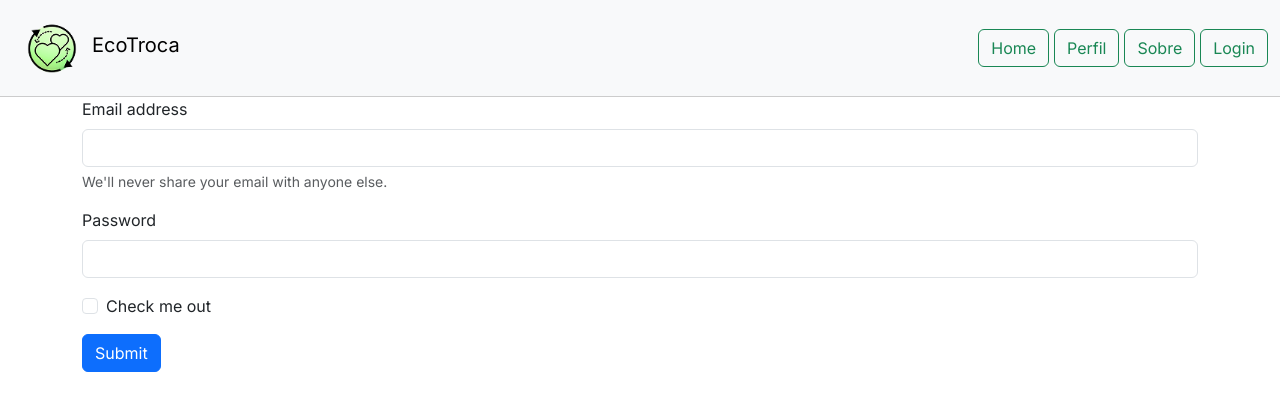
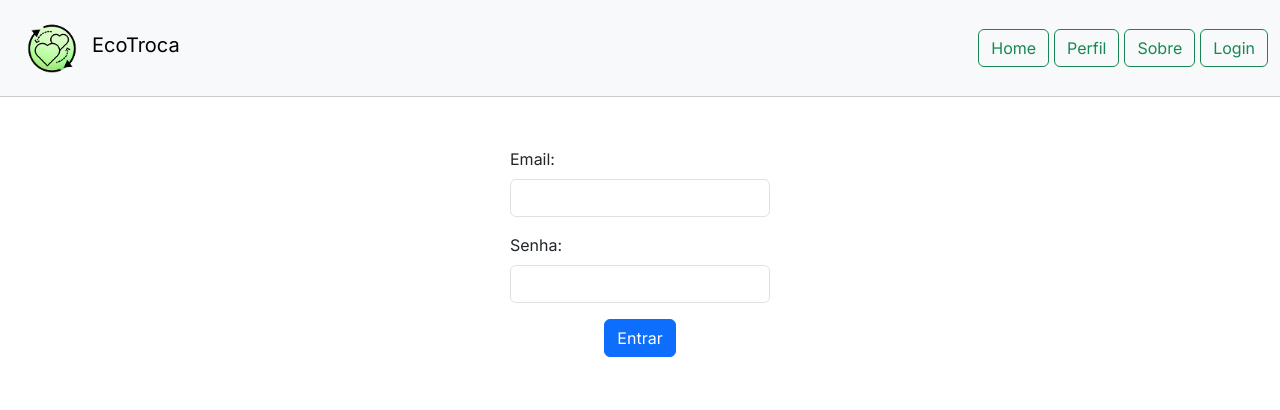
Before and after one commit to Rony2201/EcoTroca, a React (Vite) app: page /login in a window 1280 px wide. Shown: the top 410 px of the page. Built offline with nearby package versions, Linux system fonts and the light colour scheme.

Commit message:
adicionando funcionalidades do fomulario de login

```diff
--- a/package.json
+++ b/package.json
@@ -13,6 +13,7 @@
     "bootstrap": "^5.3.7",
     "react": "^19.1.0",
     "react-dom": "^19.1.0",
+    "react-hook-form": "^7.59.0",
     "react-router": "^7.6.3",
     "react-router-dom": "^7.6.3"
   },
--- a/src/components/FormLogin/FormLogin.jsx
+++ b/src/components/FormLogin/FormLogin.jsx
@@ -1,26 +1,73 @@
-import React from 'react'
+import { useForm } from 'react-hook-form';
+import { useNavigate } from 'react-router-dom';
+import styles from './FormLogin.module.css';
+import users from '../../database/users';
 
 function FormLogin() {
+  const navigate = useNavigate();
+
+
+  const {
+    register,
+    handleSubmit,
+    formState: { errors },
+  } = useForm();
+
+
+  const onSubmit = (data) => {
+    console.log(data);
+
+
+    const user = users.find(
+      (user) => user.email === data.email && user.password === data.senha
+    );
+
+    if(user) {
+        navigate('/perfil');
+    } else {
+      alert('Email ou senha incorretos');
+    }
+  };
+
   return (
-    <div>
-        <form>
-            <div class="mb-3">
-                <label for="exampleInputEmail1" class="form-label">Email address</label>
-                <input type="email" class="form-control" id="exampleInputEmail1" aria-describedby="emailHelp" />
-                <div id="emailHelp" class="form-text">We'll never share your email with anyone else.</div>
-            </div>
-            <div class="mb-3">
-                <label for="exampleInputPassword1" class="form-label">Password</label>
-                <input type="password" class="form-control" id="exampleInputPassword1" />
-            </div>
-            <div class="mb-3 form-check">
-                <input type="checkbox" class="form-check-input" id="exampleCheck1" />
-                <label class="form-check-label" for="exampleCheck1">Check me out</label>
-            </div>
-            <button type="submit" class="btn btn-primary">Submit</button>
-        </form>
+    <div className={styles.container}>
+      <form className={styles.form} onSubmit={handleSubmit(onSubmit)}>
+        <div className="mb-3">
+          <label htmlFor="exampleInputEmail1" className="form-label">
+            Email:
+          </label>
+          <input
+            type="email"
+            className={`form-control ${styles.input}`}
+            id="exampleInputEmail1"
+            aria-describedby="emailHelp"
+            {...register('email', { required: 'Email é obrigatório' })}
+          />
+          {errors.email && <span>{errors.email.message}</span>}
+        </div>
+
+        <div className="mb-3">
+          <label htmlFor="exampleInputPassword1" className="form-label">
+            Senha:
+          </label>
+          <input
+            type="password"
+            className={`form-control ${styles.input}`}
+            id="exampleInputPassword1"
+            {...register('senha', { required: 'Senha é obrigatória' })}
+          />
+          {errors.senha && <span>{errors.senha.message}</span>}
+        </div>
+
+        <button
+          type="submit"
+          className={`btn btn-primary ${styles.button}`}
+        >
+          Entrar
+        </button>
+      </form>
     </div>
-  )
+  );
 }
 
-export default FormLogin
+export default FormLogin;
--- /dev/null
+++ b/src/components/FormLogin/FormLogin.module.css
@@ -0,0 +1,14 @@
+.container {
+    width: 100%;
+    margin-top: 50px;
+}
+.form {
+    display: flex;
+    flex-direction: column;
+    align-items: center;
+    justify-content: center;
+}
+
+.input {
+    padding: 20px;
+}
--- a/src/components/ListaProdutos.jsx
+++ b/src/components/ListaProdutos.jsx
@@ -1,5 +1,6 @@
 import produtos from '../database/produtos';
 import 'bootstrap/dist/css/bootstrap.min.css';
+import users from '../database/users';
 
 function ListaProdutos() {
   return (
--- /dev/null
+++ b/src/database/users.js
@@ -0,0 +1,15 @@
+
+const users = [
+    {
+        id: 1,
+        email: 'ana@mail.com',
+        password: 'ana123'
+    },
+    {
+        id: 2,
+        email: 'julia@mail.com',
+        password: 'julia123'
+    }
+]
+
+export default users;
--- a/src/routes.jsx
+++ b/src/routes.jsx
@@ -8,7 +8,7 @@ import About from "./pages/About.jsx";
 function AppRoutes() {
   return (
     <BrowserRouter>
-      <Header />
+      <Header/>
       <Routes>
         <Route path="/" element={<Home />}></Route>
         <Route path="/login" element={<Login />}></Route>
```
Also changed, not shown: src/components/FormLogin/Form.module.css (deleted), 1 other file (tests, documents, lock files or other folders).
